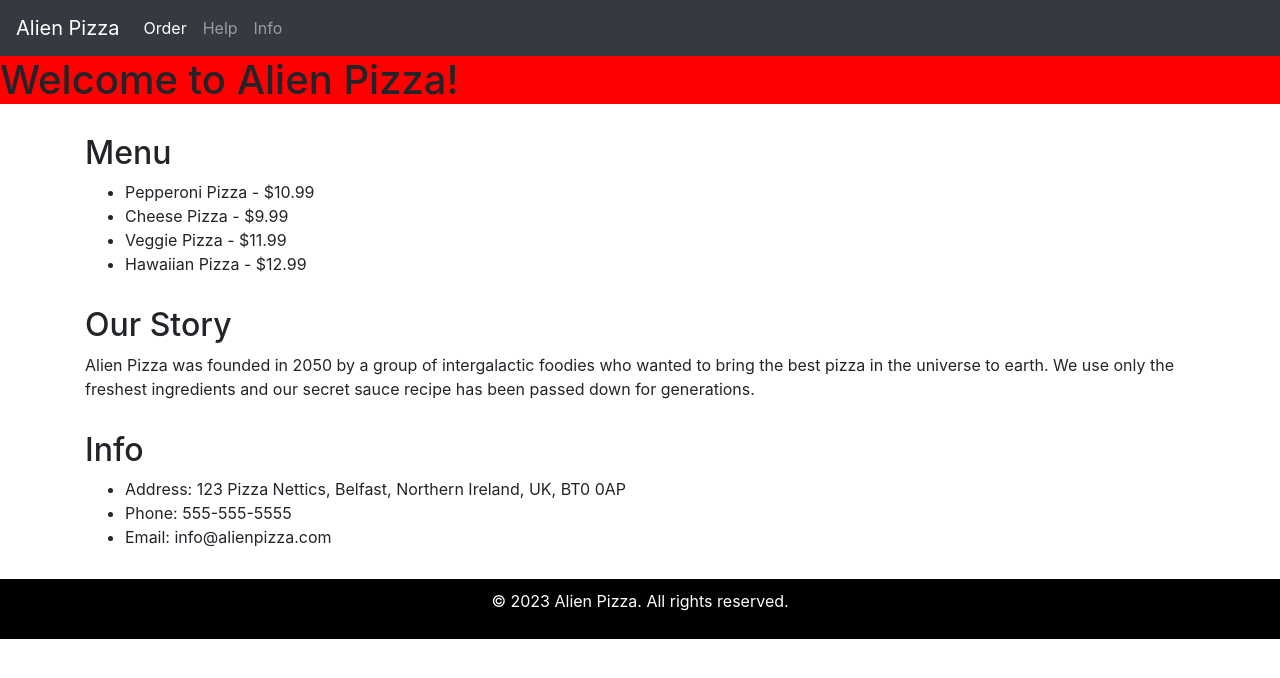
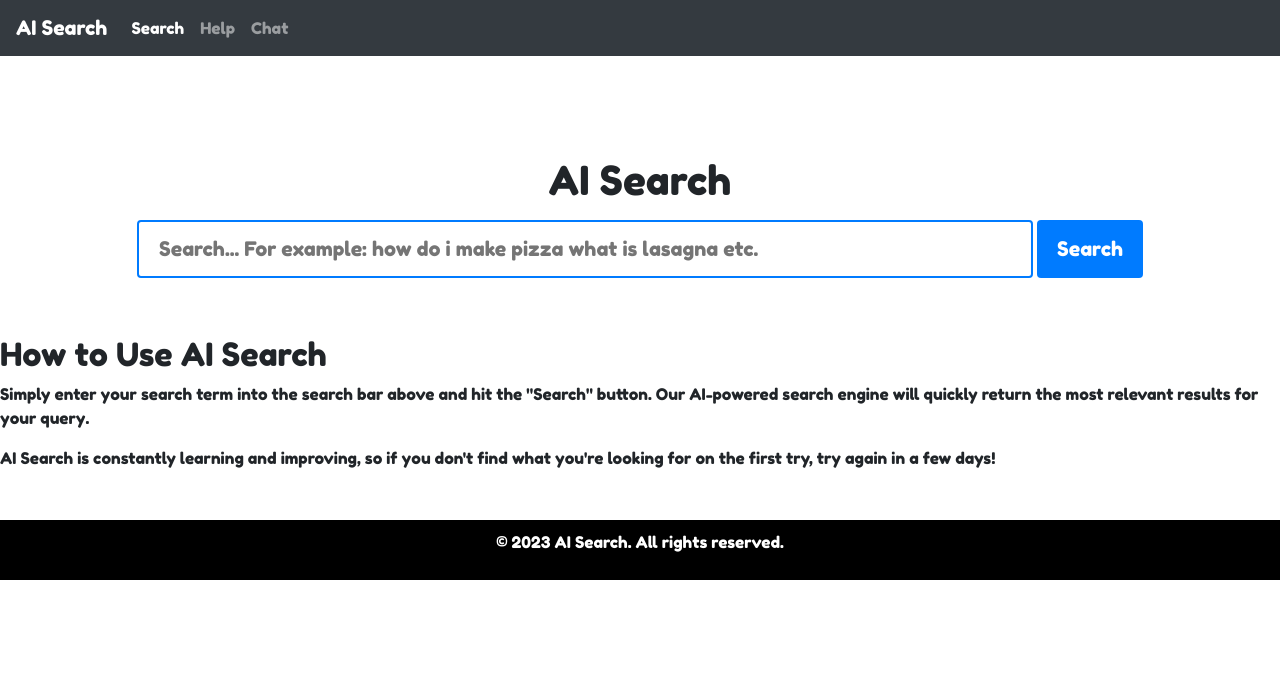
Before and after one commit to GithubUswr/Alien-Pizza, a plain HTML site: page index.html in a window 1280 px wide. Drawn offline with nearby package versions, Linux system fonts and the light colour scheme.

Commit message:
Update index.html

```diff
--- a/index.html
+++ b/index.html
@@ -2,85 +2,96 @@
 <html lang="en">
   <head>
     <meta charset="UTF-8">
-    <title>Alien Pizza</title>
+    <title>AI Search</title>
     <link rel="stylesheet" href="https://maxcdn.bootstrapcdn.com/bootstrap/4.5.2/css/bootstrap.min.css">
+    <link href="https://fonts.googleapis.com/css2?family=Fredoka+One&display=swap" rel="stylesheet">
     <style>
       /* Internal CSS */
       /* Add any additional styles you'd like here */
-      .header {
-          background-color: #FF0000;
+      .navbar {
+        background-color: #007bff;
+        font-family: 'Fredoka One', cursive;
       }
       .footer {
           background-color: #000000;
           color: #FFFFFF;
           text-align: center;
           padding: 10px;
+          font-family: 'Fredoka One', cursive;
       }
-      .menu {
-          margin-top: 30px;
-          margin-bottom: 30px;
+      .search-container {
+        margin-top: 100px;
+        text-align: center;
+        font-family: 'Fredoka One', cursive;
       }
-      .our-story {
-          margin-top: 30px;
-          margin-bottom: 30px;
+      .search-bar {
+        width: 70%;
+        padding: 12px 20px;
+        margin: 8px 0;
+        box-sizing: border-box;
+        border: 2px solid #007bff;
+        border-radius: 4px;
+        font-size: 20px;
+        font-family: 'Fredoka One', cursive;
       }
-      .info {
-          margin-top: 30px;
-          margin-bottom: 30px;
+      .search-button {
+        background-color: #007bff;
+        color: white;
+        padding: 14px 20px;
+        margin: 8px 0;
+        border: none;
+        border-radius: 4px;
+        cursor: pointer;
+        font-size: 20px;
+        font-family: 'Fredoka One', cursive;
+      }
+      .search-button:hover {
+        background-color: #0069d9;
+      }
+      .information {
+        margin-top: 50px;
+        margin-bottom: 50px;
+        font-family: 'Fredoka One', cursive;
       }
     </style>
   </head>
   <body>
     <nav class="navbar navbar-expand-lg navbar-dark bg-dark">
-      <a class="navbar-brand" href="#">Alien Pizza</a>
+      <a class="navbar-brand" href="#">AI Search</a>
       <button class="navbar-toggler" type="button" data-toggle="collapse" data-target="#navbarNav" aria-controls="navbarNav" aria-expanded="false" aria-label="Toggle navigation">
         <span class="navbar-toggler-icon"></span>
       </button>
       <div class="collapse navbar-collapse" id="navbarNav">
         <ul class="navbar-nav">
           <li class="nav-item active">
-            <a class="nav-link" href="#">Order</a>
+            <a class="nav-link" href="#">Search</a>
           </li>
           <li class="nav-item">
             <a class="nav-link" href="#">Help</a>
           </li>
           <li class="nav-item">
-            <a class="nav-link" href="#">Info</a>
+            <a class="nav-link" href="#">Chat</a>
           </li>
         </ul>
       </div>
     </nav>
 
-    <div class="header">
-      <h1>Welcome to Alien Pizza!</h1>
+    <div class="search-container">
+      <h1>AI Search</h1>
+      <form>
+        <input type="text" class="search-bar" placeholder="Search... For example: how do i make pizza what is lasagna etc. ">
+        <button type="submit" class="search-button">Search</button>
+      </form>
     </div>
 
-    <div class="container menu">
-      <h2>Menu</h2>
-      <ul>
-        <li>Pepperoni Pizza - $10.99</li>
-        <li>Cheese Pizza - $9.99</li>
-        <li>Veggie Pizza - $11.99</li>
-        <li>Hawaiian Pizza - $12.99</li>
-      </ul>
-    </div>
-
-    <div class="container our-story">
-      <h2>Our Story</h2>
-      <p>Alien Pizza was founded in 2050 by a group of intergalactic foodies who wanted to bring the best pizza in the universe to earth. We use only the freshest ingredients and our secret sauce recipe has been passed down for generations.</p>
-    </div>
-
-    <div class="container info">
-      <h2>Info</h2>
-      <ul>
-        <li>Address: 123 Pizza Nettics, Belfast, Northern Ireland, UK, BT0 0AP</li>
-        <li>Phone: 555-555-5555</li>
-        <li>Email: info@alienpizza.com</li>
-      </ul>
+    <div class="information">
+      <h2>How to Use AI Search</h2>
+      <p>Simply enter your search term into the search bar above and hit the "Search" button. Our AI-powered search engine will quickly return the most relevant results for your query.</p>
+      <p>AI Search is constantly learning and improving, so if you don't find what you're looking for on the first try, try again in a few days!</p>
     </div>
 
     <footer class="footer">
-      <p>&copy; 2023 Alien Pizza. All rights reserved.</p>
+      <p>&copy; 2023 AI Search. All rights reserved.</p>
     </footer>
 
     <script src="https://ajax.googleapis.com/ajax/libs/jquery/3.5.1/jquery.min.js"></script>
```
